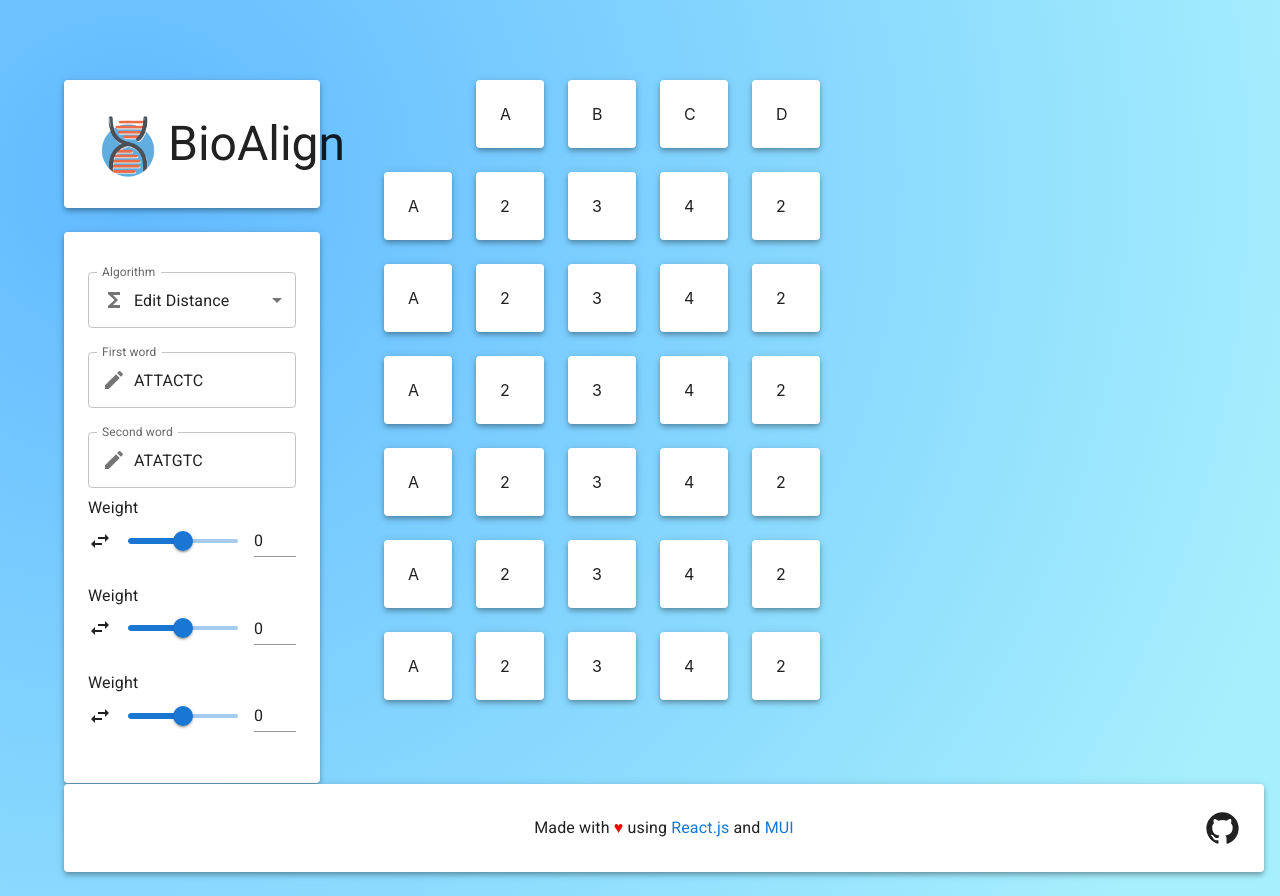
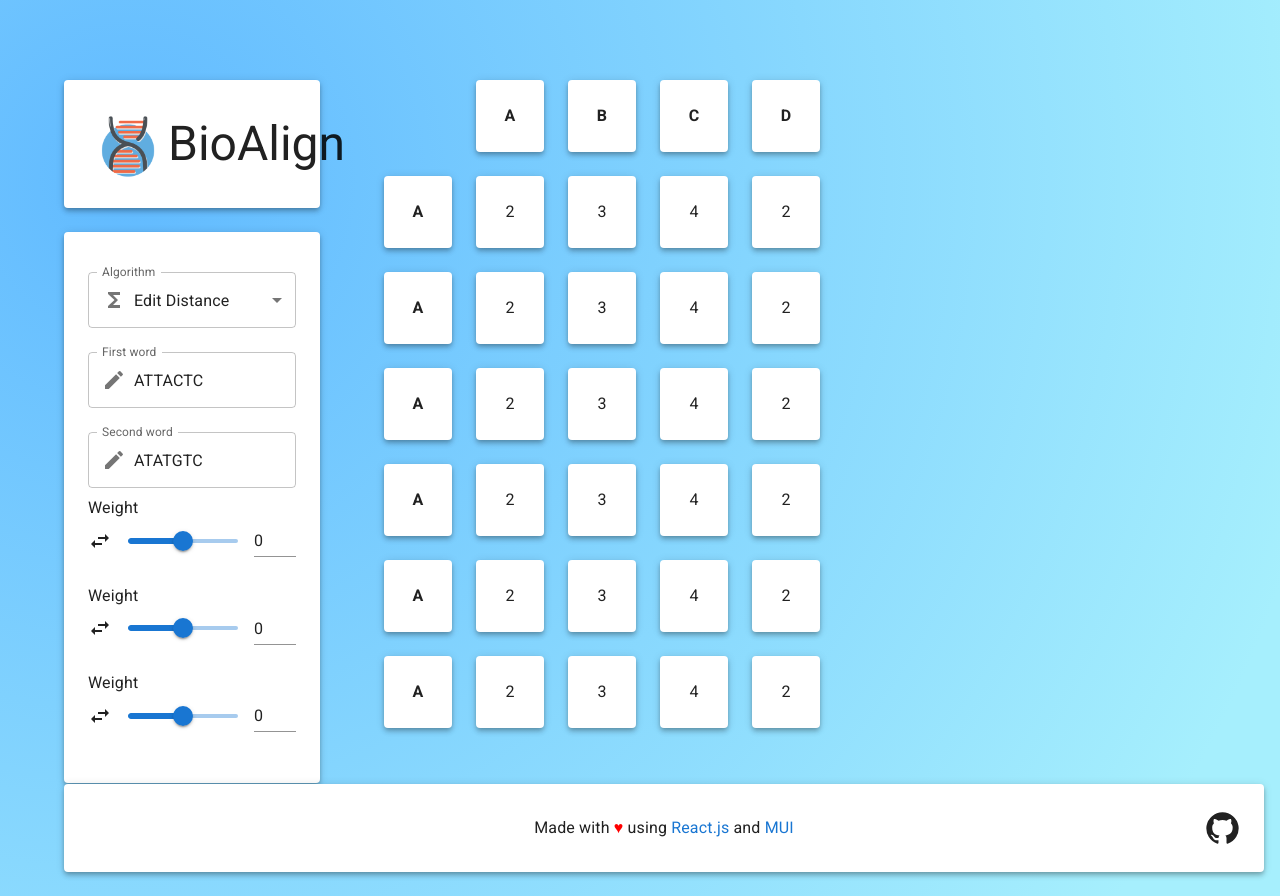
Before and after one commit to francescopastore/bio-align, a React (Create React App) app: page / in a window 1280 px wide. Built offline with nearby package versions, Linux system fonts and the light colour scheme.

Commit message:
Fixed typography for AppTableCard

```diff
--- a/src/components/AppTableCard.js
+++ b/src/components/AppTableCard.js
@@ -1,11 +1,20 @@
 import * as React from 'react'
+import Typography from '@mui/material/Typography'
 
 import AppContainer from './AppContainer'
 
 export default function AppTableCard(props) {
+  const value = parseFloat(props.children.value)
+
   return (
     <AppContainer style={{ width: 20, mr: 3 }}>
-      {props.children.value}
+      {isNaN(value) ? (
+        <Typography align="center" sx={{ fontWeight: 'bold' }}>
+          {props.children.value}
+        </Typography>
+      ) : (
+        <Typography align="center">{value}</Typography>
+      )}
     </AppContainer>
   )
 }
```
